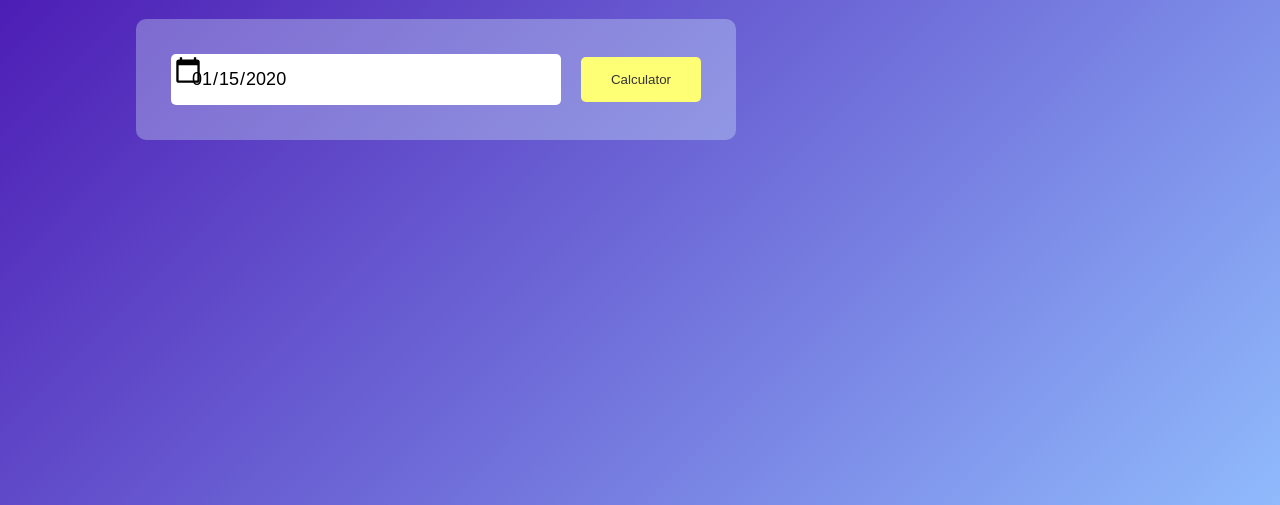
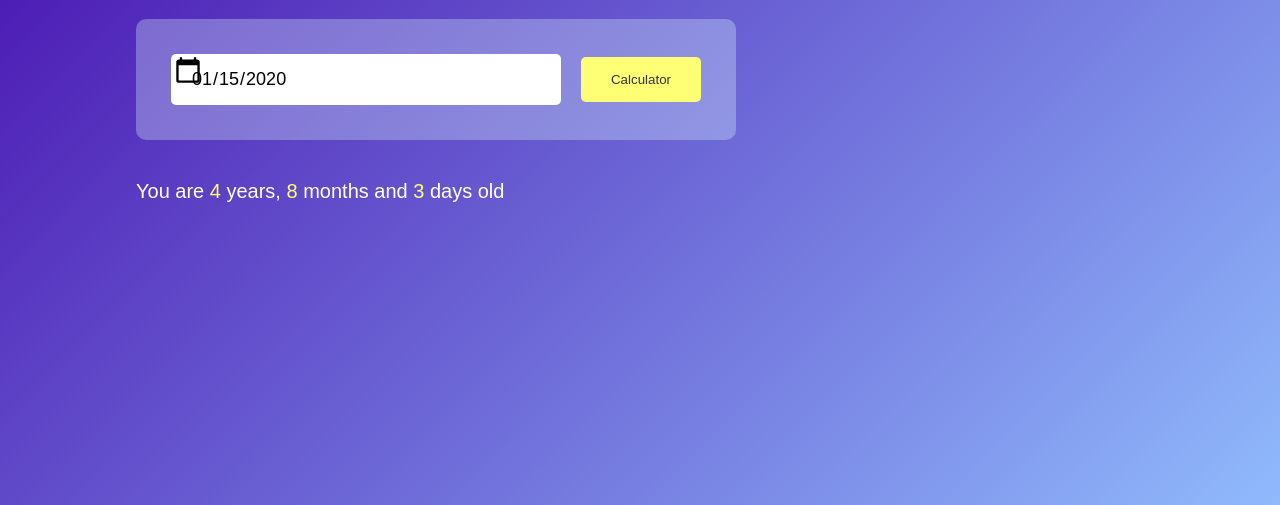
Before and after one commit to Omkar1B12/Age-calculator, a plain HTML site: page index.html in a window 1280 px wide. Both pictures are taken after typing "2020-01-15" into the empty fields and a click on the button "Calculator". Shown: the part 295-800 px from the top of the page. Drawn offline with Linux system fonts and the light colour scheme.

Commit message:
Project is complete

```diff
--- a/index.html
+++ b/index.html
@@ -11,11 +11,56 @@
         <div class="calculator">
             <h1>JavaScript <br><span>Age calculator</span></h1>
             <div class="input-box">
-                <input type="date" id="date">
-                <button>Calculator</button>
+                <input type="date" id="date" placeholder="dd-mm-yyyy">
+                <button onclick="calculateAge()">Calculator</button>
             </div>
+            <p id="result"></p>
         </div>
     </div>
+    <script>
+        let userInput=document.getElementById("date");
+        userInput.max=new Date().toISOString().split("T")[0];
+        let result=document.getElementById("result")
 
+        function calculateAge(){
+            let birthDate=new Date(userInput.value)
+
+            let d1=birthDate.getDate()
+            let m1=birthDate.getMonth()
+            let y1=birthDate.getFullYear()
+
+            let today=new Date();
+
+            let d2=today.getDate()
+            let m2=today.getMonth()+1;
+            let y2=today.getFullYear()
+
+            let d3,m3,y3;
+
+            y3=y2-y1;
+
+            if(m2>=m1){
+                m3=m2-m1;
+            }else{
+                y3--;
+                m3=12+m2-m1;
+            }
+            if(d2>=d1){
+                d3=d2-d1;
+            }else{
+                m3--;
+                d3=getDaysInMouth(y1,m1)+d2-d1
+            }
+            if(m3<0){
+                m3=11;
+                y3--;
+            }
+            result.innerHTML=`You are <span> ${y3}</span> years, <span> ${m3}</span>  months and <span>  ${d3}</span> days old`;
+        }
+
+        function getDaysInMouth(year,month){
+            return new Date(year,month,0).getDate();
+        }
+    </script>
 </body>
 </html>
--- a/style.css
+++ b/style.css
@@ -63,3 +63,10 @@
     background-size: 30px;
     cursor: pointer;
 }
+#result{
+    font-size: 20px;
+
+}
+#result span{
+    color: #ffff76;
+}
```
